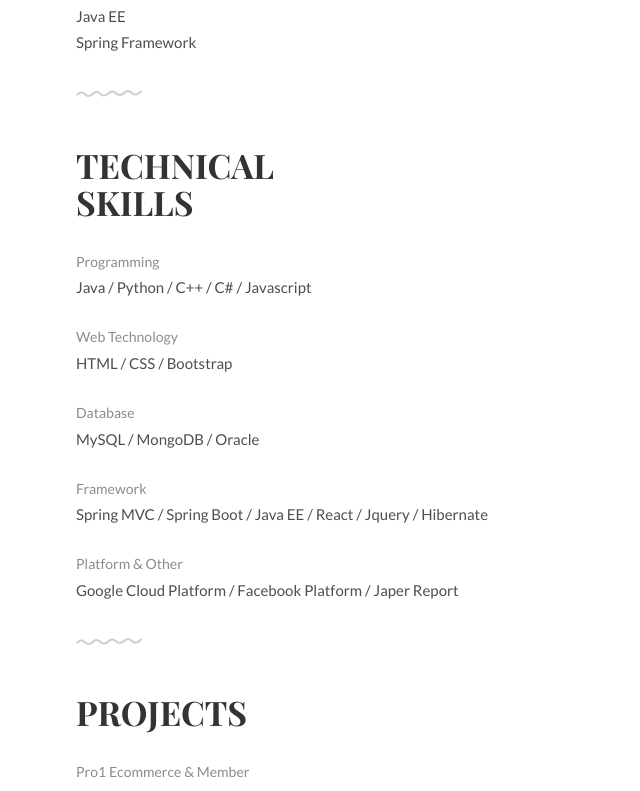
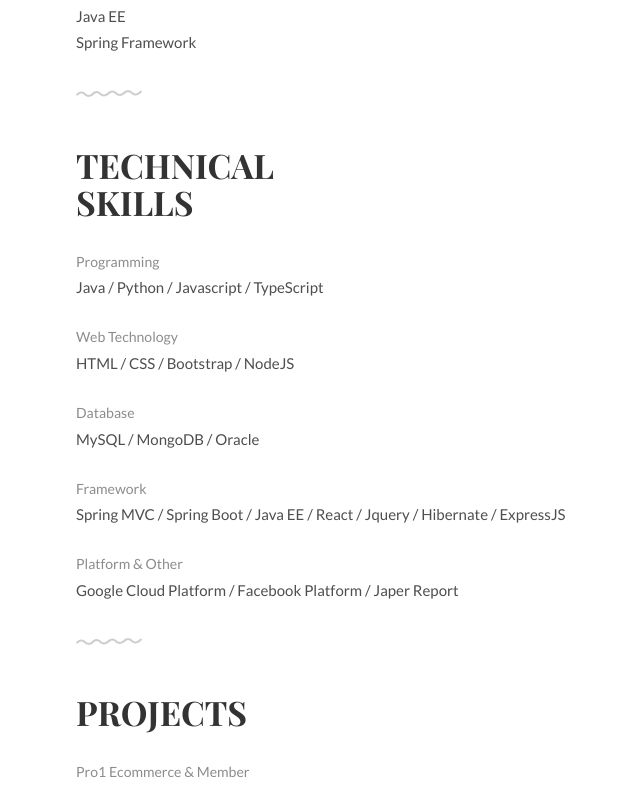
Before and after one commit to ZayMMM/ZayMMM.github.io, a plain HTML site: page index.html in a window 1280 px wide. Shown: the part 1479-2270 px from the top of the page, without its empty margins (253-893 px from the left). Drawn offline with Linux system fonts and the light colour scheme.

Commit message:
Update index.html

```diff
--- a/index.html
+++ b/index.html
@@ -53,7 +53,7 @@
 					<h1>I live in<br><span id="typed"></span></h1>
 				</div>
 				<p>
-					I have 4+ years experience in Software development, analysis, design, development, and testing with a passion for developing innovation programs. Well-versed in technology that creates systems that are reliable and user-friendly. Confident communicator, strategic thinker, and innovative creator to develop software that is customized to meet a company’s organizational needs, highlight their core competencies and further their success. I'm interested in Traveling, Hiking, Cooking, Social Hobbies, and Volunteering
+					I have 5+ years experience in Software development, analysis, design, development, and testing with a passion for developing innovation programs. Well-versed in technology that creates systems that are reliable and user-friendly. Confident communicator, strategic thinker, and innovative creator to develop software that is customized to meet a company’s organizational needs, highlight their core competencies and further their success. I'm interested in Traveling, Hiking, Cooking, Social Hobbies, and Volunteering
 				</p>
 			</div>
 		</div>
@@ -113,11 +113,11 @@
 			<h1>Technical<br>Skills</h1>
 			<ul class="skill-list list-flat">
 				<li>Programming</li>
-				<li>Java / Python / C++ / C# / Javascript </li>
+				<li>Java / Python / Javascript / TypeScript </li>
 			</ul>
 			<ul class="skill-list list-flat">
 				<li>Web Technology</li>
-				<li>HTML / CSS  / Bootstrap</li>
+				<li>HTML / CSS  / Bootstrap / NodeJS</li>
 			</ul>
 			<ul class="skill-list list-flat">
 				<li>Database</li>
@@ -125,7 +125,7 @@
 			</ul>
 			<ul class="skill-list list-flat">
 				<li>Framework</li>
-				<li>Spring MVC / Spring Boot / Java EE / React / Jquery / Hibernate</li>
+				<li>Spring MVC / Spring Boot / Java EE / React / Jquery / Hibernate / ExpressJS</li>
 			</ul>
 			<ul class="skill-list list-flat">
 				<li>Platform &amp; Other</li>
```
